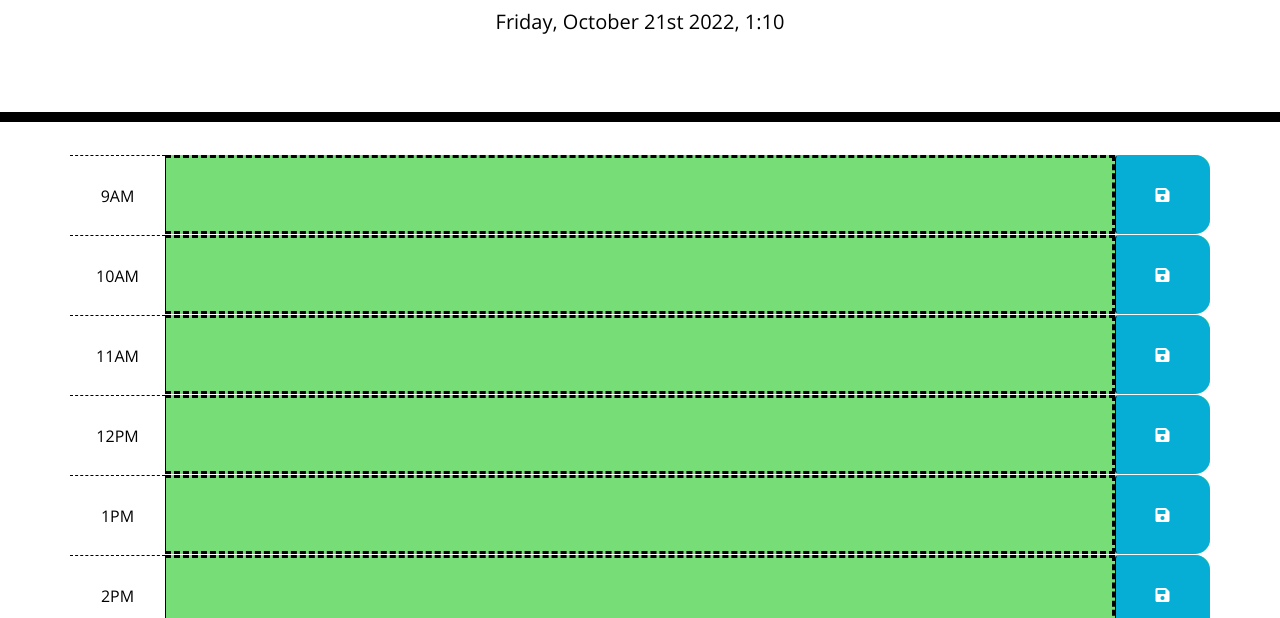
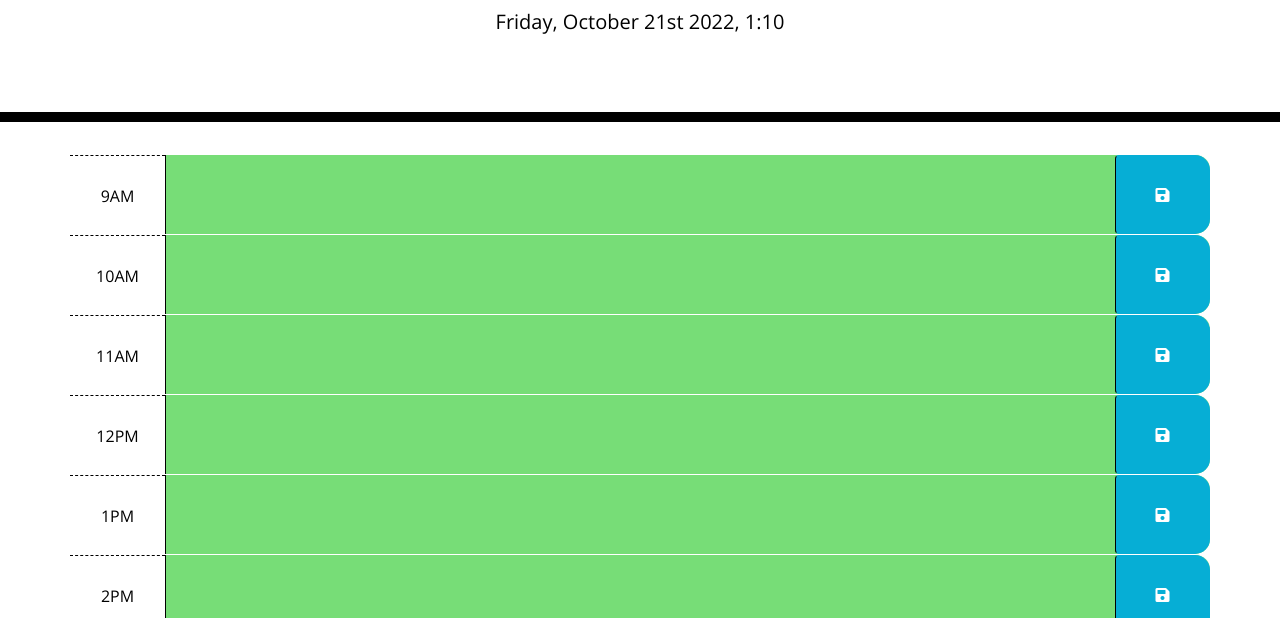
Before and after one commit to valopezs/Work-Day-Scheduler, a plain HTML site: page index.html in a window 1280 px wide. Shown: the part 182-800 px from the top of the page. Drawn offline with nearby package versions, Linux system fonts and the light colour scheme.

Commit message:
updated css border

```diff
--- a/assets/css/style.css
+++ b/assets/css/style.css
@@ -6,7 +6,7 @@ body {
 
   textarea{
     background: transparent;
-    border: dashed;
+    border: none;
     resize: none;
     color: #000000;
     border-left: 1px solid black;
```
